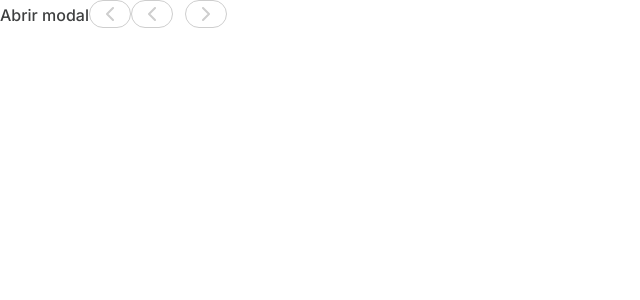
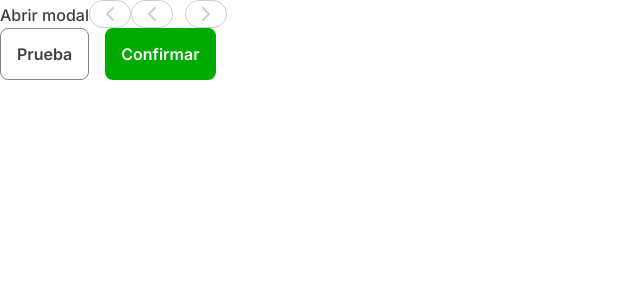
Before and after one commit to DesApp-2025c2-Grupo-9/MedicinaIntegral.AfiliadosGrupo9-frontend, a React (Vite) app: page /pruebas in a window 1280 px wide. Shown: the top 300 px of the page, without its empty margins (0-640 px from the left). Built offline with nearby package versions, Linux system fonts and the light colour scheme.

Commit message:
se agrega componente TwoButtons con variantes funcionando

```diff
--- /dev/null
+++ b/src/components/TwoButtons.jsx
@@ -0,0 +1,24 @@
+import React from "react";
+import Button from "./Button";
+
+function TwoButtons({
+  firstText = "Cancelar",
+  firstStyle = "outln",
+  onFirstClick,
+  secondText = "Guardar cambios",
+  secondStyle = "fill",
+  onSecondClick,
+}) {
+  return (
+    <div className="flex w-84 items-center gap-4">
+      <Button style={firstStyle} onClick={onFirstClick}>
+        {firstText}
+      </Button>
+      <Button style={secondStyle} onClick={onSecondClick}>
+        {secondText}
+      </Button>
+    </div>
+  );
+}
+
+export default TwoButtons;
--- a/src/pages/Pruebas.jsx
+++ b/src/pages/Pruebas.jsx
@@ -2,6 +2,8 @@ import React from "react";
 import ModalObservaciones from "../components/ModalObservaciones/ModalObservaciones";
 import BackButton from "../components/BackButton";
 import PaginationButtons from "../components/PaginationButtons";
+
+import TwoButtons from "../components/TwoButtons";
 import { useState } from "react";
 
 function Pruebas() {
@@ -21,6 +23,15 @@ function Pruebas() {
       />
       <BackButton />
       <PaginationButtons />
+
+      <TwoButtons
+        firstStyle="outln"
+        firstText="Prueba"
+        onFirstClick={() => alert("Prueba1")}
+        secondStyle="fill"
+        secondText="Confirmar"
+        onSecondClick={() => alert("Prueba2")}
+      />
     </>
   );
 }
```
